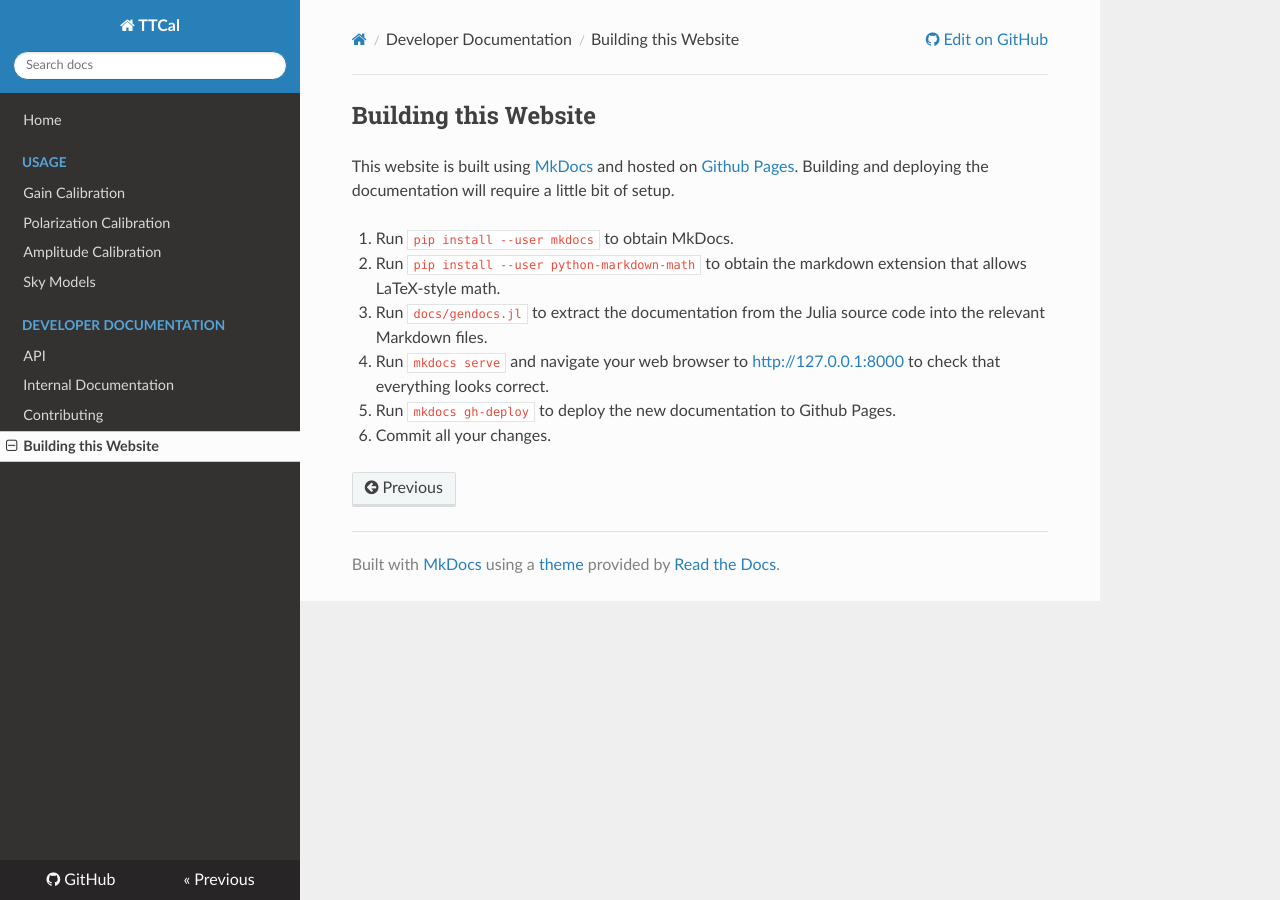
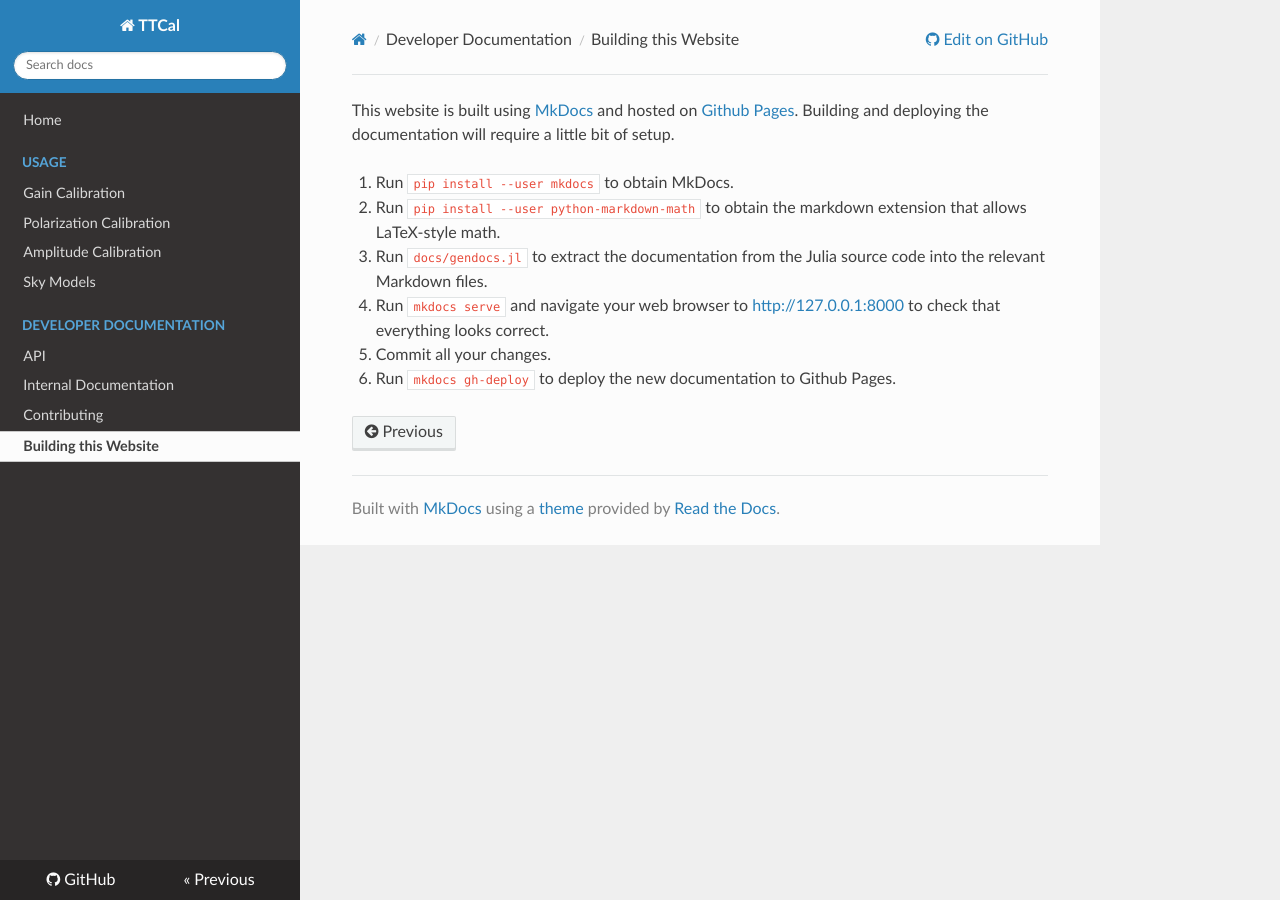
Before and after one commit to mweastwood/TTCal.jl, an MkDocs documentation site: the page built from docs/docs.md, in a window 1280 px wide. Built offline with MkDocs 1.6.1, drawn with Linux system fonts in a browser that asks for light colours; nearby versions of some CDN libraries; old or Windows-style settings are respelled for this version of MkDocs.

```diff
--- a/docs/docs.md
+++ b/docs/docs.md
@@ -1,5 +1,3 @@
-## Building this Website
-
 This website is built using [MkDocs](http://www.mkdocs.org/) and hosted
 on [Github Pages](https://pages.github.com/). Building and deploying the
 documentation will require a little bit of setup.
@@ -12,5 +10,5 @@ documentation will require a little bit of setup.
 4. Run `mkdocs serve` and navigate your web browser to
    [http://127.0.0.1:8000](http://127.0.0.1:8000)
    to check that everything looks correct.
-5. Run `mkdocs gh-deploy` to deploy the new documentation to Github Pages.
-6. Commit all your changes.
+5. Commit all your changes.
+6. Run `mkdocs gh-deploy` to deploy the new documentation to Github Pages.
```
Also changed, not shown: docs/contributing.md (+5 -1 lines).
